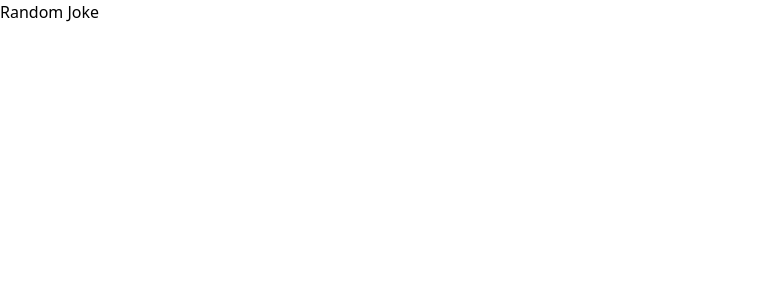
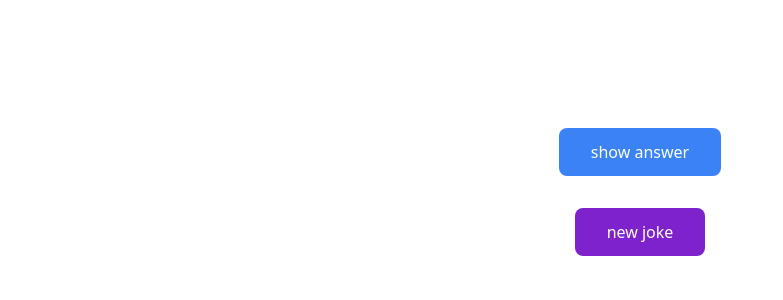
Before and after one commit to danxguerrero/react-formula, a React (Vite) app: page / in a window 1280 px wide. Shown: the top 300 px of the page, without its empty margins (0-783 px from the left). Built offline with nearby package versions, Linux system fonts and the light colour scheme.

Commit message:
Complete Random Joke exercise

```diff
--- a/src/randomJoke/RandomJoke.jsx
+++ b/src/randomJoke/RandomJoke.jsx
@@ -1,3 +1,46 @@
+import { useState } from 'react'
+import { Joke } from './components/Joke.jsx'
+
+const JOKE = {
+    question: "Why don't eggs tell jokes?",
+    answer: "They'd crack each other up.",
+};
+
 export const RandomJoke = () => {
-    return <div>Random Joke</div>
+
+    const [joke, setJoke] = useState('')
+    const [showAnswer, setShowAnswer] = useState(false)
+
+    const handleFetchJoke = async () => {
+        try {
+            setShowAnswer(false)
+            const res = await fetch('https://api.react-formula.com/learning-api/demos/random-joke/jokes')
+            if (!res.ok) {
+                throw new Error(`HTTP error! status ${res.status}`)
+            }
+            const jokeData = await res.json()
+
+            setJoke(jokeData)
+
+        } catch (err) {
+            console.error('Unable to fetch joke:', err)
+        }
+
+    }
+
+    return <div className='flex flex-col items-center'>
+        <Joke joke={joke} showAnswer={showAnswer} setShowAnswer={setShowAnswer} />
+        <button
+            onClick={() => setShowAnswer(!showAnswer)}
+            className='bg-blue-500 p-3 px-8 rounded-lg text-white m-4'
+        >
+            show answer
+        </button>
+        <button
+            className='bg-purple-700 text-white py-3 px-8 rounded-lg m-4'
+            onClick={handleFetchJoke}
+        >
+            new joke
+        </button>
+    </div>
 }
--- /dev/null
+++ b/src/randomJoke/components/Joke.jsx
@@ -0,0 +1,8 @@
+export const Joke = ({ joke, showAnswer, setShowAnswer }) => {
+    return <div>
+        <div className='m-8 flex flex-col items-center'>
+            <div className='m-3 text-3xl text-slate-600'>{joke.question}</div>
+            <div className='m-3 text-2xl text-blue-600'>{showAnswer ? joke.answer : ''}</div>
+        </div>
+    </div>
+}
```
